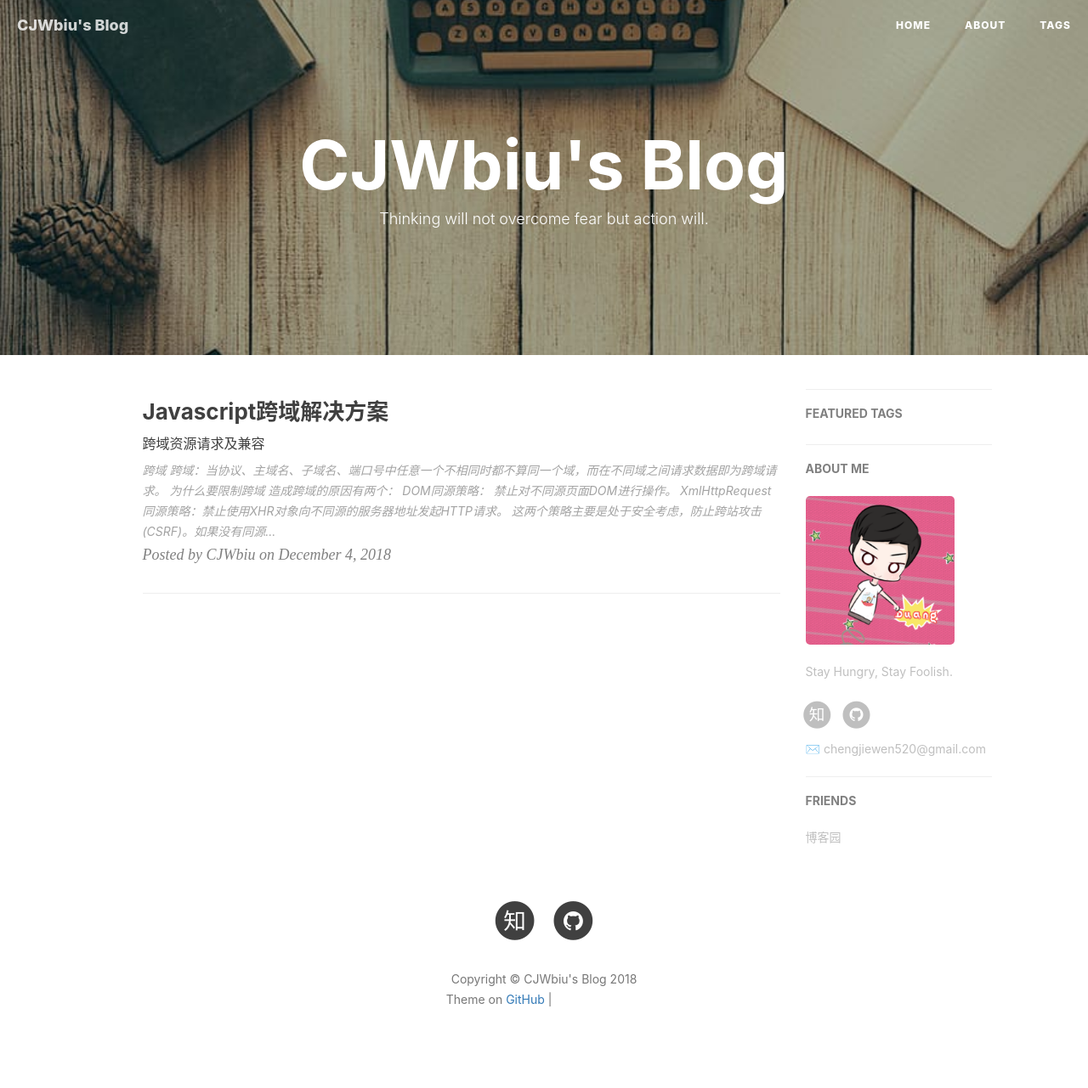
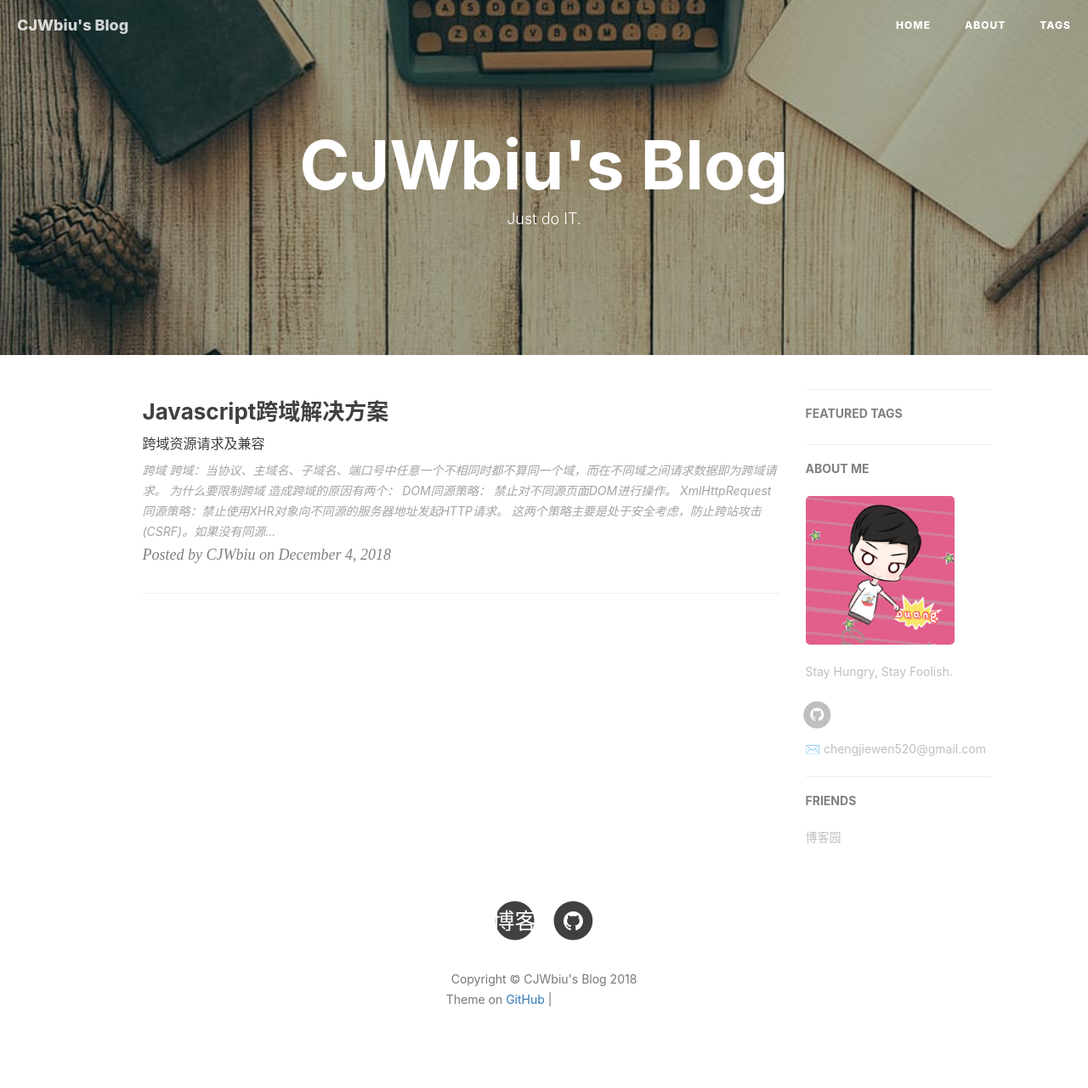
Before and after one commit to CJWbiu/CJWbiu.github.io, a Jekyll site: the page built from index.html, in a window 1280 px wide. Shown: the whole page at 85% size. Built offline with Jekyll 4.4.1, drawn with Linux system fonts in a browser that asks for light colours; nearby versions of some CDN libraries; the list of posts is cut into pages by our own code; comment, search, counter and statistics services are not loaded; grey boxes are pictures that could not be loaded.

Commit message:
修改配置

```diff
--- a/CNAME
+++ b/CNAME
@@ -1 +1 @@
-qiubaiying.top
+cjwbiu.github.io
--- a/_config.yml
+++ b/_config.yml
@@ -18,7 +18,6 @@ sidebar-avatar: /img/about-CJWbiu-avatar.png      # use absolute URL, seeing it'
 
 # SNS settings
 RSS: false
-zhihu_username:     MrCheng
 github_username:    CJWbiu
 cnblogs_username:   法克大叔叔
 
--- a/_includes/footer.html
+++ b/_includes/footer.html
@@ -15,12 +15,12 @@
                     </li>
                     {% endif %}
                     <!-- add jianshu add target = "_blank" to <a> by BY -->
-                    {% if site.jianshu_username %}
+                    {% if site.github_username %}
                             <li>
-                                <a target="_blank" href="https://www.jianshu.com/u/{{ site.jianshu_username }}">
+                                <a target="_blank" href="https://www.cnblogs.com/cjw-ryh/">
                                     <span class="fa-stack fa-lg">
                                         <i class="fa fa-circle fa-stack-2x"></i>
-                                        <i class="fa  fa-stack-1x fa-inverse">简</i>
+                                        <i class="fa  fa-stack-1x fa-inverse">博客园</i>
                                     </span>
                                 </a>
                             </li>
--- a/index.html
+++ b/index.html
@@ -1,6 +1,6 @@
 ---
 layout: page
-description: "Thinking will not overcome fear but action will."
+description: "Just do IT."
 ---
 
 {% for post in paginator.posts %}
--- a/tags.html
+++ b/tags.html
@@ -1,7 +1,7 @@
 ---
 title: Tags
 layout: default
-description: keep hungry keep foolish
+description: Stay Hungry, Stay Foolish.
 header-img: "img/tag-bg.jpg"
 ---
 
```
Also changed, not shown: package.json (+6 -6 lines), README.md, 1 other file.
